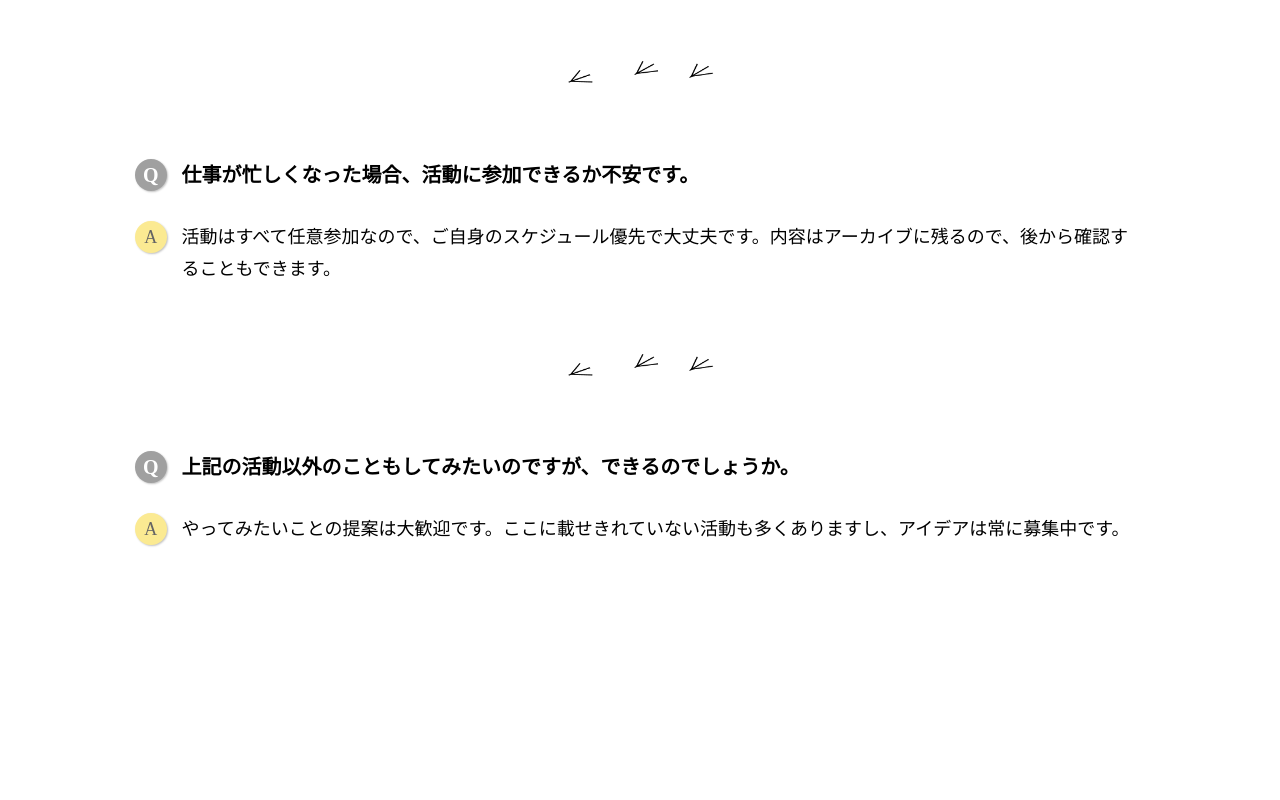
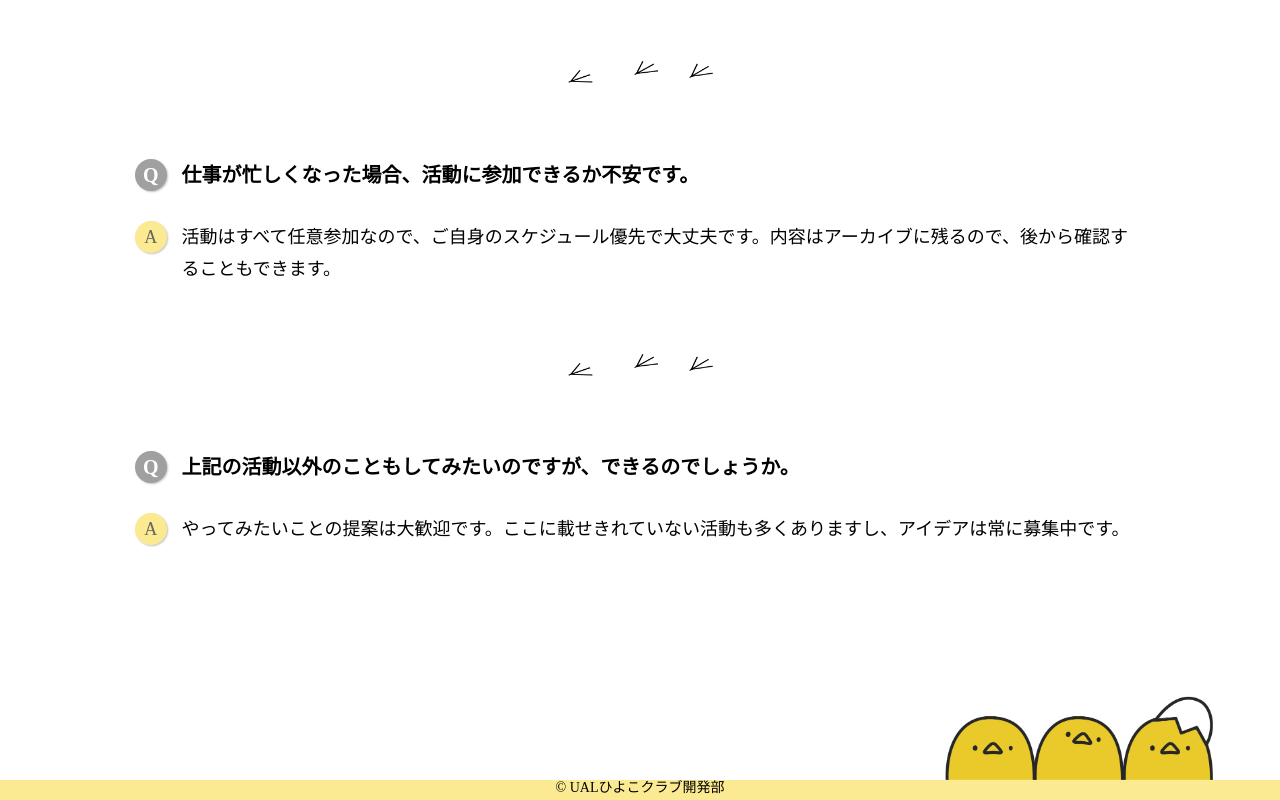
Before and after one commit to hiyokodev/hiyoko_site_2023, a Vue app: page / in a window 1280 px wide. Shown: the part 3966-4766 px from the top of the page. Before the commit the page ends 4546 px from the top, so only its background shows below. Built offline with nearby package versions, Linux system fonts and the light colour scheme.

Commit message:
Add: Footerの作成
refs #16
- Footerを作成
- 各ページで読み込み

```diff
--- a/src/components/Home/questionSection.vue
+++ b/src/components/Home/questionSection.vue
@@ -59,7 +59,6 @@ export default {
 </script>
 <style scoped>
 section {
-  height: 500px;
   position: relative;
 }
 
--- /dev/null
+++ b/src/components/common/Footer.vue
@@ -0,0 +1,34 @@
+<template>
+  <footer>
+    <div class="Image_Container">
+      <img src="@/assets/img/Common/footer_hiyoko.png" />
+    </div>
+    <div class="Footer">
+      <p class="Footer_Text">©︎ UALひよこクラブ開発部</p>
+    </div>
+  </footer>
+</template>
+
+<style scoped>
+.Image_Container {
+  padding-right: 50px;
+  height: 100px;
+  text-align: right;
+}
+
+img {
+  height: 100%;
+}
+
+.Footer {
+  margin: 0;
+  height: 20px;
+  background-color: #fbea92;
+}
+
+.Footer_Text {
+  margin: 0;
+  font-size: 14px;
+  text-align: center;
+}
+</style>
--- a/src/views/ActivityView.vue
+++ b/src/views/ActivityView.vue
@@ -1,7 +1,15 @@
-<script setup></script>
-
 <template>
   <main>
     <p>アクティビティページです</p>
   </main>
+  <Footer />
 </template>
+
+<script>
+import Footer from '../components/common/Footer.vue'
+export default {
+  components: {
+    Footer
+  }
+}
+</script>
--- a/src/views/HomeView.vue
+++ b/src/views/HomeView.vue
@@ -7,6 +7,7 @@
     <scheduleSection />
     <priceSection />
     <questionSection />
+    <Footer />
   </main>
 </template>
 <script>
@@ -17,6 +18,7 @@ import scheduleSection from '../components/Home/scheduleSection.vue'
 import priceSection from '../components/Home/priceSection.vue'
 import questionSection from '../components/Home/questionSection.vue'
 import BackgroundEggs from '../components/common/BackgroundEggs.vue'
+import Footer from '../components/common/Footer.vue'
 export default {
   components: {
     aboutSection,
@@ -25,8 +27,13 @@ export default {
     scheduleSection,
     priceSection,
     questionSection,
-    BackgroundEggs
+    BackgroundEggs,
+    Footer
   }
 }
 </script>
-<style scoped></style>
+<style scoped>
+main {
+  height: auto;
+}
+</style>
--- a/src/views/MemberView.vue
+++ b/src/views/MemberView.vue
@@ -1,7 +1,15 @@
-<script setup></script>
-
 <template>
   <main>
     <p>メンバーページです</p>
   </main>
+  <Footer />
 </template>
+
+<script>
+import Footer from '../components/common/Footer.vue'
+export default {
+  components: {
+    Footer
+  }
+}
+</script>
```
Also changed, not shown: src/assets/img/Common/footer_hiyoko.png (added).
